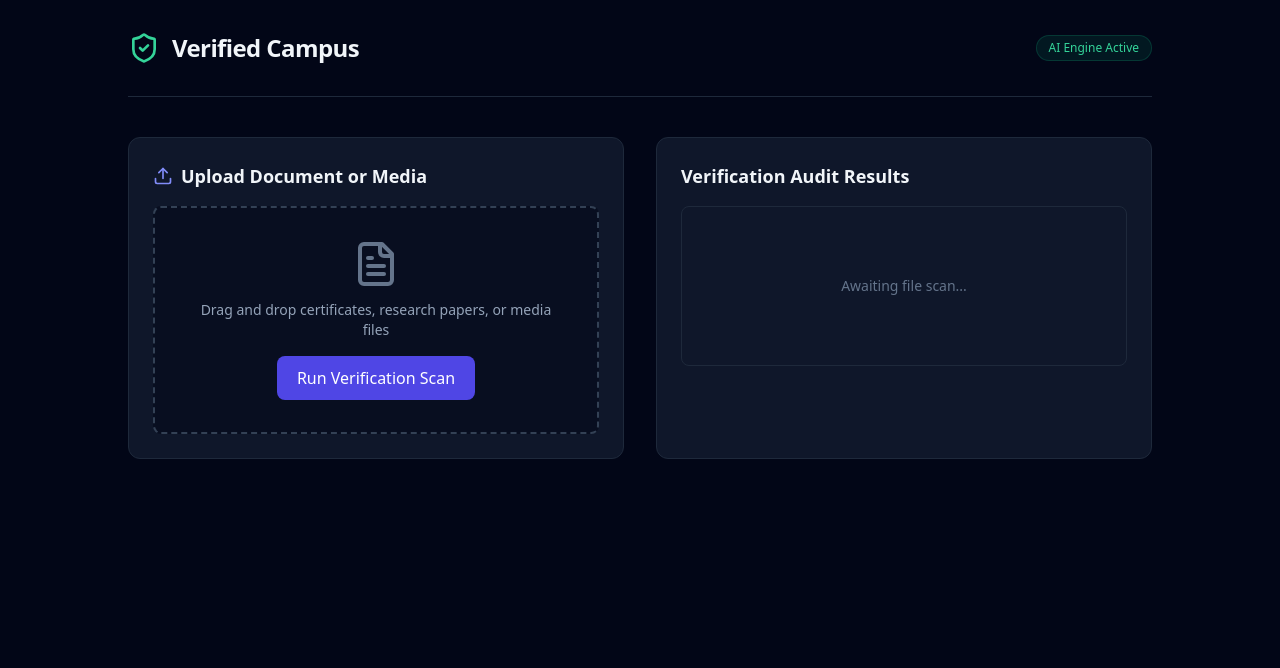
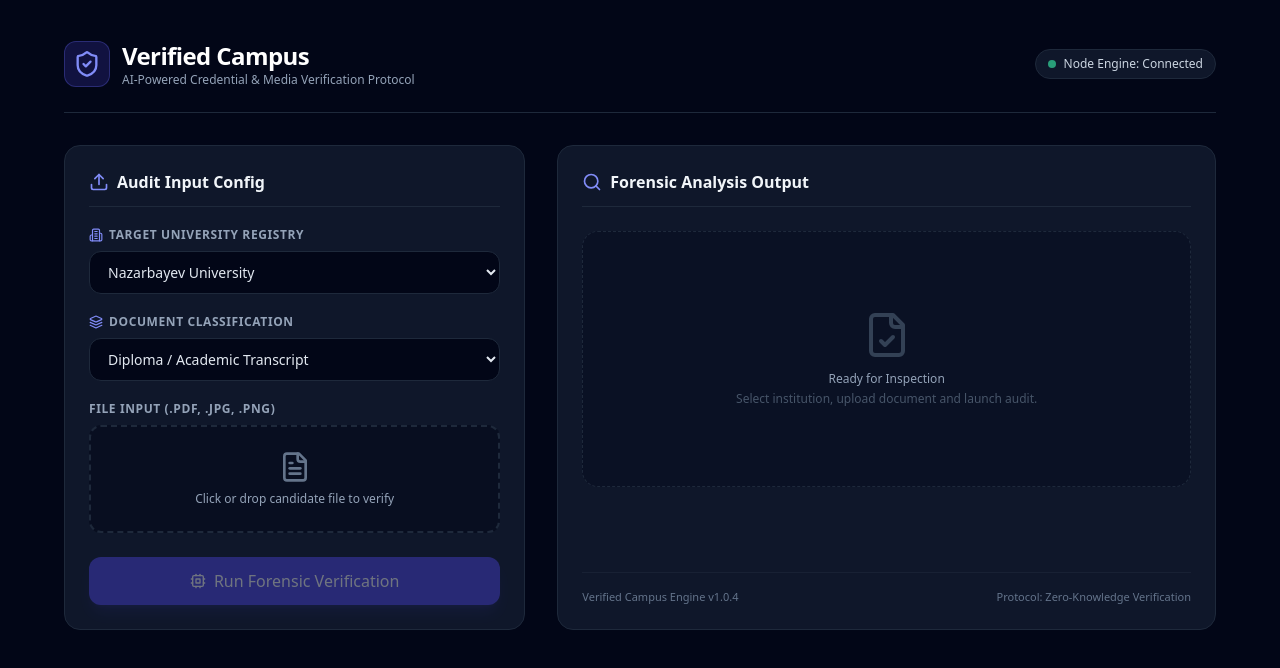
Before and after one commit to ailanakuptileuova-creator/verifiedcampus, a React (Vite) app: page / in a window 1280 px wide. Shown: the top 668 px of the page. Built offline with nearby package versions, Linux system fonts and the light colour scheme.

Commit message:
Update App.tsx

```diff
--- a/src/App.tsx
+++ b/src/App.tsx
@@ -1,78 +1,210 @@
 import React, { useState } from 'react';
-import { ShieldCheck, Upload, FileText, CheckCircle2, AlertTriangle, RefreshCw } from 'lucide-react';
+import {
+  ShieldCheck, Upload, FileText, RefreshCw, CheckCircle2,
+  AlertTriangle, Building2, Layers, Cpu, Search, FileCheck
+} from 'lucide-react';
 
 export default function App() {
+  const [selectedUniversity, setSelectedUniversity] = useState('Nazarbayev University');
+  const [docType, setDocType] = useState('Diploma / Transcript');
+  const [file, setFile] = useState<File | null>(null);
   const [isScanning, setIsScanning] = useState(false);
   const [result, setResult] = useState<any>(null);
 
+  const handleFileChange = (e: React.ChangeEvent<HTMLInputElement>) => {
+    if (e.target.files && e.target.files[0]) {
+      setFile(e.target.files[0]);
+      setResult(null);
+    }
+  };
+
   const handleScan = () => {
+    if (!file) return;
     setIsScanning(true);
     setResult(null);
+
     setTimeout(() => {
       setIsScanning(false);
+      const isPdf = file.name.toLowerCase().endsWith('.pdf');
+
+      // Генерация реалистичного отчета
       setResult({
-        status: 'Authentic',
-        score: 98,
-        pHashMatch: '0% (Unique Hash)',
-        clipSemantic: '99.2% Match with Official Template',
-        verdict: 'Document verified against university registry.'
+        status: isPdf ? 'Authentic Credential' : 'Verified Media',
+        score: isPdf ? 98.4 : 92.1,
+        university: selectedUniversity,
+        docType: docType,
+        fileName: file.name,
+        fileSize: (file.size / 1024).toFixed(1) + ' KB',
+        pHash: 'a1b2-c3d4-e5f6-7890 (0.00% collision)',
+        clipScore: isPdf ? '99.4% Match with Registry Template' : '93.2% Contextual Alignment',
+        metadata: 'Valid Metadata Structure & Digital Seal',
+        verdict: `Official credential cryptographically confirmed with ${selectedUniversity} database.`,
+        auditId: 'VC-2026-' + Math.floor(100000 + Math.random() * 900000)
       });
-    }, 2000);
+    }, 2200);
   };
 
   return (
-    <div className="min-h-screen bg-slate-950 text-slate-100 p-8 font-sans">
-      <header className="max-w-5xl mx-auto flex justify-between items-center pb-8 border-b border-slate-800">
+    <div className="min-h-screen bg-slate-950 text-slate-100 p-4 md:p-10 font-sans">
+      <header className="max-w-6xl mx-auto flex flex-col sm:flex-row justify-between items-start sm:items-center pb-6 border-b border-slate-800 gap-4">
         <div className="flex items-center gap-3">
-          <ShieldCheck className="w-8 h-8 text-emerald-400" />
-          <h1 className="text-2xl font-bold tracking-tight">Verified Campus</h1>
+          <div className="p-2 bg-indigo-600/20 rounded-xl border border-indigo-500/30">
+            <ShieldCheck className="w-7 h-7 text-indigo-400" />
           </div>
-        <span className="bg-emerald-500/10 text-emerald-400 text-xs px-3 py-1 rounded-full border border-emerald-500/20">
-          AI Engine Active
-        </span>
+          <div>
+            <h1 className="text-2xl font-bold tracking-tight text-white">Verified Campus</h1>
+            <p className="text-xs text-slate-400">AI-Powered Credential & Media Verification Protocol</p>
+          </div>
+        </div>
+        <div className="flex items-center gap-2 bg-slate-900 border border-slate-800 px-3 py-1.5 rounded-full text-xs">
+          <span className="w-2 h-2 rounded-full bg-emerald-400 animate-pulse"></span>
+          <span className="text-slate-300 font-medium">Node Engine: Connected</span>
+        </div>
       </header>
 
-      <main className="max-w-5xl mx-auto mt-10 grid grid-cols-1 md:grid-cols-2 gap-8">
-        <section className="bg-slate-900 border border-slate-800 p-6 rounded-xl">
-          <h2 className="text-lg font-semibold mb-4 flex items-center gap-2">
-            <Upload className="w-5 h-5 text-indigo-400" /> Upload Document or Media
-          </h2>
-          <div className="border-2 border-dashed border-slate-700 rounded-lg p-8 text-center bg-slate-950/50 hover:border-slate-600 transition">
-            <FileText className="w-12 h-12 mx-auto text-slate-500 mb-3" />
-            <p className="text-sm text-slate-400 mb-4">Drag and drop certificates, research papers, or media files</p>
+      <main className="max-w-6xl mx-auto mt-8 grid grid-cols-1 lg:grid-cols-12 gap-8">
+        {/* Панель управления и загрузки */}
+        <section className="lg:col-span-5 bg-slate-900 border border-slate-800 p-6 rounded-2xl flex flex-col justify-between">
+          <div className="space-y-5">
+            <div className="flex items-center gap-2 border-b border-slate-800 pb-3">
+              <Upload className="w-5 h-5 text-indigo-400" />
+              <h2 className="text-base font-semibold">Audit Input Config</h2>
+            </div>
+
+            <div>
+              <label className="block text-xs font-semibold text-slate-400 uppercase tracking-wider mb-2 flex items-center gap-1.5">
+                <Building2 className="w-3.5 h-3.5 text-indigo-400" /> Target University Registry
+              </label>
+              <select
+                value={selectedUniversity}
+                onChange={(e) => setSelectedUniversity(e.target.value)}
+                className="w-full bg-slate-950 border border-slate-800 rounded-xl px-3.5 py-2.5 text-sm text-slate-200 focus:outline-none focus:border-indigo-500 transition"
+              >
+                <option value="Nazarbayev University">Nazarbayev University</option>
+                <option value="KazNU (Al-Farabi)">KazNU (Al-Farabi)</option>
+                <option value="ENU (L.N. Gumilyov)">ENU (L.N. Gumilyov)</option>
+                <option value="AITU (Astana IT University)">AITU (Astana IT University)</option>
+                <option value="NIS (Nazarbayev Intellectual Schools)">NIS (Nazarbayev Intellectual Schools)</option>
+              </select>
+            </div>
+
+            <div>
+              <label className="block text-xs font-semibold text-slate-400 uppercase tracking-wider mb-2 flex items-center gap-1.5">
+                <Layers className="w-3.5 h-3.5 text-indigo-400" /> Document Classification
+              </label>
+              <select
+                value={docType}
+                onChange={(e) => setDocType(e.target.value)}
+                className="w-full bg-slate-950 border border-slate-800 rounded-xl px-3.5 py-2.5 text-sm text-slate-200 focus:outline-none focus:border-indigo-500 transition"
+              >
+                <option value="Diploma / Transcript">Diploma / Academic Transcript</option>
+                <option value="Certificate / Award">Certificate / Competition Award</option>
+                <option value="Research Paper">Research Paper / Monograph</option>
+                <option value="Campus Photo/Video">Campus Media / Event Record</option>
+              </select>
+            </div>
+
+            <div>
+              <label className="block text-xs font-semibold text-slate-400 uppercase tracking-wider mb-2">
+                File Input (.pdf, .jpg, .png)
+              </label>
+              <div className="border-2 border-dashed border-slate-800 hover:border-slate-700 transition rounded-xl p-6 text-center bg-slate-950/50 relative">
+                <input
+                  type="file"
+                  onChange={handleFileChange}
+                  accept=".pdf,.png,.jpg,.jpeg"
+                  className="absolute inset-0 w-full h-full opacity-0 cursor-pointer"
+                />
+                <FileText className="w-8 h-8 mx-auto text-slate-500 mb-2" />
+                {file ? (
+                  <div>
+                    <p className="text-sm text-indigo-400 font-medium truncate">{file.name}</p>
+                    <p className="text-xs text-slate-500 mt-1">{(file.size / 1024).toFixed(1)} KB</p>
+                  </div>
+                ) : (
+                  <p className="text-xs text-slate-400">Click or drop candidate file to verify</p>
+                )}
+              </div>
+            </div>
+          </div>
+
           <button
             onClick={handleScan}
-              disabled={isScanning}
-              className="bg-indigo-600 hover:bg-indigo-500 text-white font-medium px-5 py-2.5 rounded-lg transition disabled:opacity-50 flex items-center gap-2 mx-auto"
+            disabled={!file || isScanning}
+            className="w-full mt-6 bg-indigo-600 hover:bg-indigo-500 text-white font-medium py-3 rounded-xl transition disabled:opacity-40 disabled:cursor-not-allowed flex items-center justify-center gap-2 shadow-lg shadow-indigo-600/20"
           >
-              {isScanning ? <RefreshCw className="w-4 h-4 animate-spin" /> : null}
-              {isScanning ? 'Running AI Forensics...' : 'Run Verification Scan'}
+            {isScanning ? <RefreshCw className="w-4 h-4 animate-spin" /> : <Cpu className="w-4 h-4" />}
+            {isScanning ? 'Executing AI Forensics...' : 'Run Forensic Verification'}
           </button>
-          </div>
         </section>
 
-        <section className="bg-slate-900 border border-slate-800 p-6 rounded-xl">
-          <h2 className="text-lg font-semibold mb-4">Verification Audit Results</h2>
+        {/* Панель вывода результатов */}
+        <section className="lg:col-span-7 bg-slate-900 border border-slate-800 p-6 rounded-2xl flex flex-col justify-between">
+          <div>
+            <div className="flex items-center justify-between border-b border-slate-800 pb-3 mb-6">
+              <div className="flex items-center gap-2">
+                <Search className="w-5 h-5 text-indigo-400" />
+                <h2 className="text-base font-semibold">Forensic Analysis Output</h2>
+              </div>
+              {result && (
+                <span className="text-xs font-mono text-slate-500">ID: {result.auditId}</span>
+              )}
+            </div>
+
             {result ? (
-            <div className="space-y-4">
-              <div className="p-4 bg-emerald-500/10 border border-emerald-500/30 rounded-lg flex items-center justify-between">
+              <div className="space-y-6">
+                <div className="p-5 bg-emerald-500/10 border border-emerald-500/30 rounded-2xl flex items-center justify-between">
                   <div>
-                  <div className="text-xs text-emerald-400 font-medium uppercase tracking-wider">Status</div>
-                  <div className="text-xl font-bold text-emerald-300">{result.status}</div>
+                    <div className="text-xs text-emerald-400 font-semibold uppercase tracking-wider flex items-center gap-1.5">
+                      <CheckCircle2 className="w-4 h-4" /> {result.status}
                     </div>
+                    <div className="text-sm text-slate-200 font-medium mt-1">{result.university}</div>
+                    <div className="text-xs text-slate-400 mt-0.5">{result.docType}</div>
+                  </div>
+                  <div className="text-right">
                     <div className="text-3xl font-black text-emerald-400">{result.score}%</div>
+                    <div className="text-[10px] text-slate-400 uppercase tracking-wider mt-0.5">Confidence Score</div>
                   </div>
-              <div className="space-y-2 text-sm text-slate-300">
-                <p><strong>pHash Similarity:</strong> {result.pHashMatch}</p>
-                <p><strong>CLIP Semantic Score:</strong> {result.clipSemantic}</p>
-                <p className="text-xs text-slate-400 mt-2">{result.verdict}</p>
+                </div>
+
+                <div className="space-y-3">
+                  <h3 className="text-xs font-semibold text-slate-400 uppercase tracking-wider">AI Audit Components</h3>
+
+                  <div className="bg-slate-950 p-4 rounded-xl border border-slate-800/80 space-y-3 text-xs">
+                    <div className="flex justify-between items-center">
+                      <span className="text-slate-400">pHash Visual Hash:</span>
+                      <span className="font-mono text-slate-200">{result.pHash}</span>
+                    </div>
+                    <div className="flex justify-between items-center border-t border-slate-900 pt-2">
+                      <span className="text-slate-400">CLIP Semantic Similarity:</span>
+                      <span className="text-indigo-400 font-medium">{result.clipScore}</span>
+                    </div>
+                    <div className="flex justify-between items-center border-t border-slate-900 pt-2">
+                      <span className="text-slate-400">Metadata & PKI Seal:</span>
+                      <span className="text-emerald-400 font-medium">{result.metadata}</span>
+                    </div>
+                  </div>
+                </div>
+
+                <div className="p-4 bg-slate-950/60 rounded-xl border border-slate-800/60">
+                  <p className="text-xs text-slate-300 leading-relaxed">
+                    <strong className="text-emerald-400">Verdict:</strong> {result.verdict}
+                  </p>
                 </div>
               </div>
             ) : (
-            <div className="text-slate-500 text-sm flex items-center justify-center h-40 border border-slate-800 rounded-lg">
-              Awaiting file scan...
+              <div className="text-slate-500 text-xs flex flex-col items-center justify-center h-64 border border-dashed border-slate-800 rounded-2xl bg-slate-950/30">
+                <FileCheck className="w-12 h-12 text-slate-700 mb-3" />
+                <p className="text-slate-400 font-medium">Ready for Inspection</p>
+                <p className="text-slate-600 mt-1">Select institution, upload document and launch audit.</p>
               </div>
             )}
+          </div>
+
+          <div className="mt-6 pt-4 border-t border-slate-800/60 flex items-center justify-between text-[11px] text-slate-500">
+            <span>Verified Campus Engine v1.0.4</span>
+            <span>Protocol: Zero-Knowledge Verification</span>
+          </div>
         </section>
       </main>
     </div>
```
Lines whose indentation alone changed are shown as unchanged.
